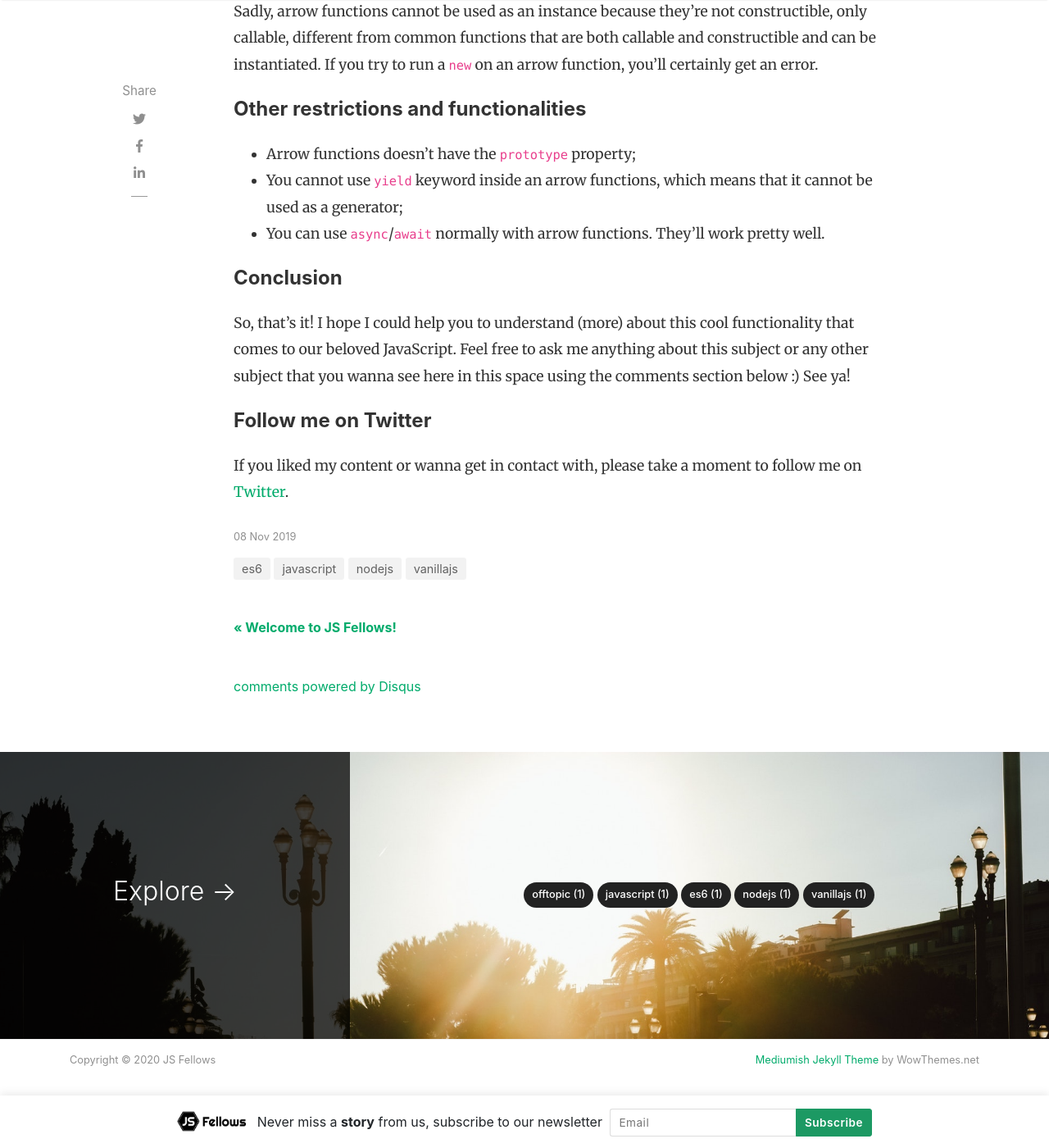
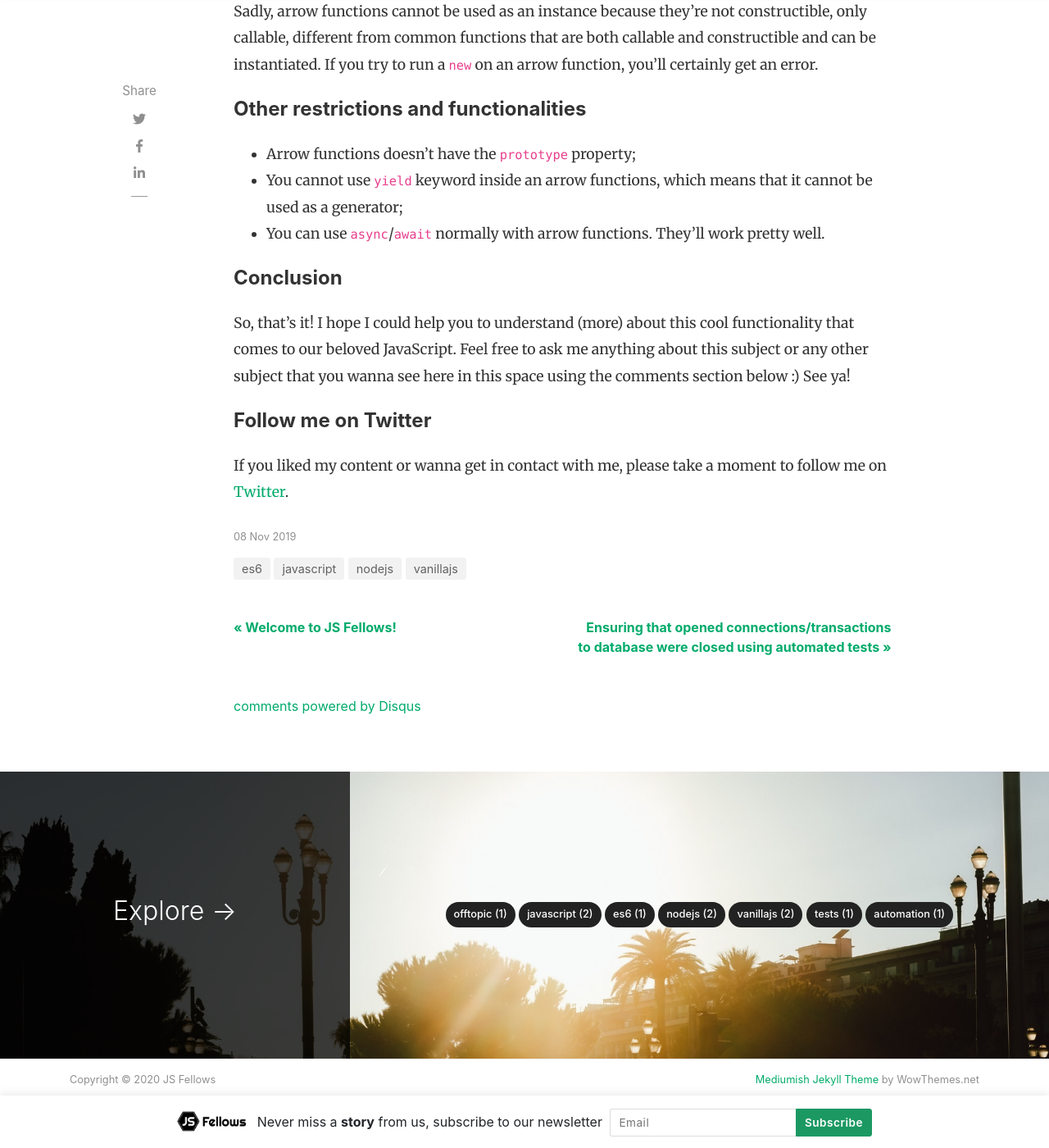
Before and after one commit to jsfellows/jsfellows.github.io, a Jekyll site: the page built from _posts/2019-11-08-arrow-functions-vs-common-functions.md, in a window 1280 px wide and 1400 px high, scrolled down 6016 px. Shown: the whole window at 82% size. Built offline with Jekyll 4.4.1, drawn with Linux system fonts in a browser that asks for light colours; nearby versions of some CDN libraries; comment, search, counter and statistics services are not loaded; part of the change alters nothing that is shown.

Commit message:
Post 3 - Ensuring that opened connections/transactions to database were closed using automated tests

````diff
--- a/_posts/2019-11-08-arrow-functions-vs-common-functions.md
+++ b/_posts/2019-11-08-arrow-functions-vs-common-functions.md
@@ -199,4 +199,4 @@ Sadly, arrow functions cannot be used as an instance because they're not constru
 So, that's it! I hope I could help you to understand (more) about this cool functionality that comes to our beloved JavaScript. Feel free to ask me anything about this subject or any other subject that you wanna see here in this space using the comments section below :) See ya!
 
 #### Follow me on Twitter
-If you liked my content or wanna get in contact with, please take a moment to follow me on [Twitter](https://twitter.com/iViinii).
+If you liked my content or wanna get in contact with me, please take a moment to follow me on [Twitter](https://twitter.com/iViinii).
--- /dev/null
+++ b/_posts/2020-03-14-ensuring-opened-connections-to-database-were-closed-using-automated-tests.md
@@ -0,0 +1,256 @@
+---
+layout: post
+title:  "Ensuring that opened connections/transactions to database were closed using automated tests"
+author: viniciusls
+categories: [ javascript, nodejs, tests, automation, vanillajs ]
+image: assets/images/3.png
+featured: true
+hidden: false
+---
+
+One of the biggest issues that my team was having in one of our projects when I joined in was at the same time the simplest one: As we don't use any database framework, we have to open and close all connections to DB2 manually. In other words, for every query that we wanna run we need to call `openConnection()` at the beginning to get a DB2 connection object and `closeSync()` to close this connection at the end. If, for any reason, someone forget to call `closeSync` at the end of the method it'd remain opened and at this point you can imagine how easy it'll be to get a **memory leak**, which is a serious problem, or other issues like deadlocks and so, specially in a large scale application (even in a smaller one, in fact). Same is valid for transactions as you need to call `beginTransaction()` and `commitTransaction()` or `rollbackTransaction()` if you wanna create an explicit transaction (which is an useful feature in a bunch of cases).
+
+As my project uses `Pool` class from `ibm_db` (DB2 module for NodeJS), we create the `openConnection()` method to abstract the open connection function from pool. The implementation is:
+
+```javascript
+// db2.js
+const { Pool } = require('ibm_db');
+
+class Db2 {
+  constructor() {
+    this.pool = new Pool();
+  }
+
+  openConnection(callback) {
+    return this.pool.open('<my_database_connection_string>', callback);
+  }
+```
+
+Of course the obvious exit would be to just educate everyone to always close its resources, valid for both connections and transactions, but even if all your fellows agreed to pay atention on that you'll never be 100% safe if you don't implement an automated way to check that and this is the solution that we designed in our project to both uncover existing gaps and avoid them to reappear on future.
+
+Talking about **automated tests** and things related to **automation**, these will be the subject of some of my next posts so stay tuned here on JS Fellows and follow me on [Twitter](https://twitter.com/iViinii) :)
+
+To achive this solution, I used the same tools I use to implement **unit tests**: [Mocha](https://mochajs.org/) as runtime library, [Chai](https://www.chaijs.com/) as assertion library and [Sinon](https://sinonjs.org/) as mock/spy/stub library. Let's talk about the responsibility of each of these libraries and then how to implement the solution:
+
+#### Mocha
+
+[Mocha](https://mochajs.org/) is a feature-rich JavaScript test framework running on Node.js and it's responsible by the execution of the tests, generating flexible and accurate reports (can generate both HTML and JSON reports besides logging on console and can be integrated with additional libraries to make it even more useful) and allowing us to customize how tests will be executed in an easy way.
+
+#### Chai
+
+[Chai](https://www.chaijs.com/) is a multi-interface library for assertions on automated tests. It allows us to choose between BDD or TDD methodology, supporting syntaxes like **Should**, **Expect** and **Assert**, making tests even more readable and easy to maintain.
+
+#### Sinon
+
+[Sinon](https://sinonjs.org/) is probably the most used library for the implementation of this solution. Basically we need Sinon in order to replace the original methods that we want to check if was called and to spy how they were called in some cases. But why do we need to replace them? Well, for example, to check if the `closeSync()` method inside DB2 module was called we don't actually wanna to call the `openConnection()` method and open a real database connection and close it, we just wanna to check if `closeSync()` was called once for each `openConnection()` that was called on our code. In other words, we just need to check how many times both methods were called and compare them to make it simple and don't wanna real actions against database so we don't make our tests dependent on database behavior and don't pollute it.
+
+#### How to implement it?
+
+In this step I'll summarize all that I said on the last steps but without showing a complex code as was needed in my project (due to some abstractions and other kind of specific implementations that we have and probably you don't). The rational line that you need to achieve this solution is basically: Everything that was opened should be closed. At this point you probably already realized that you'll have to implement a test for each function that you have that interact with the database and open/close transactions and connections, but hey, it's the same logic you use to implement unit test: no code without tests, everything should be covered and once it's covered, it should be safer to work with and change as much as you need without being scared of the side-effects. Once you implement it, you'll add it to your deployment pipeline to be executed everytime you try to deploy a new code change, this way you'll have a regression suite.
+
+So considering you already installed all the three libraries that I mentioned above, first step is to override the methods used to **open** and **close** your database connections on the module that you use. In my case it'll be DB2 module with `openConnection()` and `closeSync()` methods. I have to mention that `closeSync()` is a method inside the connection object return by `openConnection()`, so it's kinda easier to check it.
+
+```javascript
+const { Db2 } = require('./db2');
+
+const chai = require('chai');
+const lodash = require('lodash');
+const sinon = require('sinon');
+const sinonChai = require('sinon-chai');
+
+chai.should(); // Enable `should` assertions on Chai
+chai.use(sinonChai); // Tell Chai to support Sinon integration
+
+class DatabaseTestSuite {
+  constructor(dao) {
+    this.db2 = new Db2(); // New Db2 class
+    this.dao = dao; // The instance of the class that I want to test, in this case a DAO class
+  }
+
+  async setupStubs(withErrors = false) {
+    this.originalDb2OpenConnection = this.db2.openConnection; // Saving the original openConnection implementation to revert the change later
+
+    Db2.prototype.openConnection = await this.openConnection(withErrors); // Overriding the original openConnection method with the one that we defined below here
+  }
+
+  async restoreStubs() {
+    Db2.prototype.openConnection = this.originalDb2OpenConnection; // Rolling back the change we override on openConnection method
+  }
+
+  async execute(callback, ...data) {
+    this.resources = []; // The list of the opened resources
+    this.transactions = 0; // The total of existing opened transactions
+
+    await this.testCloseResources(callback, ...data); // Call to test if all opened connection were closed
+    await this.testCloseTransactions(callback, ...data); // Call to test if all opened transactions were commit or rolled back
+  }
+
+  async testCloseResources(callback, ...data) {
+    await this.setupStubs(false); // Call to setup the override of openConnection method without force throwing errors (it'll be used later on rollback transaction method)
+
+    try {
+      const params = this.cloneParams(...data); // Create a clone of the params passed by the test implementation to avoid mutating the original ones that will be used on next tests too
+      await callback(...params); // Call the function that we want to test and is passed by parameter to this function with the specified (and cloned) parameters
+    } finally {
+      await this.restoreStubs(); // Restore the overrided methods after the execution
+    }
+
+    for (let resource of this.resources) { // Here's the trick
+      resource.closeSync.should.have.been.called; // Check if for each resource added to the resources array by openConnection method each time this was called had their closeSync() method called. If any of the openConnection connection object hasn't its related closeSync() method called, it'll throw an error showing that a opened connection was not closed (which is what will happen when your code is executed in production)
+    }
+  }
+
+  async testCloseTransactions(callback, ...data) {
+    // Successful connection/execution
+    await this.setupStubs(false); // Call to setup the override of openConnection method without force throwing errors (it'll be used later on rollback transaction method)
+
+    try {
+      const params = this.cloneParams(...data); // Create a clone of the params passed by the test implementation to avoid mutating the original ones that will be used on next tests too
+      await callback(...params); // Call the function that we want to test and is passed by parameter to this function with the specified (and cloned) parameters
+    } finally {
+      await this.restoreStubs(); // Restore the overrided methods after the execution
+    }
+
+    this.chai.expect(this.transactions).to.be.below(1); // Here's the trick: We expected that each opened transaction (which increments by 1 the transactions count) is closed (which decrements by 1 the transactions count). If any remains, it'll throw an error showing that a opened connection was not closed (which is what will happen when your code is executed in production)
+    // At this point, we have to consider that one opened transaction can have multiple commits/rollbacks, so this test is not 100% safe but it helps a lot :)
+
+    // Fail connection/execution
+    await this.setupStubs(true); // Call to setup the override of openConnection method forcing throwing errors to test rollbackTransaction calls, so every opened transaction has to be closed in case of errors
+
+    try {
+      const params = this.cloneParams(...data); // Create a clone of the params passed by the test implementation to avoid mutating the original ones that will be used on next tests too
+      await callback(...params); // Call the function that we want to test and is passed by parameter to this function with the specified (and cloned) parameters
+    } catch (e) { /* We do not need to do anything with this error, just be sure that rollbackTransaction is called */
+    } finally {
+      await this.restoreStubs(); // Restore the overrided methods after the execution
+    }
+
+    this.chai.expect(this.transactions).to.be.below(1); // Here's the trick: We expected that each opened transaction (which increments by 1 the transactions count) is closed (which decrements by 1 the transactions count). If any remains, it'll throw an error showing that a opened connection was not closed (which is what will happen when your code is executed in production)
+    // At this point, we have to consider that one opened transaction can have multiple commits/rollbacks, so this test is not 100% safe but it helps a lot :)
+  }
+
+  openConnection(withErrors = false) {
+    const databaseTestSuite = this;
+
+    // In this block I basically override all database functions that the methods that I want to test uses to avoid interacting directly with database and to add some desired behaviors. It's almost the same that I said that Sinon does for us, but as I was to customize the implementation of each methods, it's easier to do this way. Sinon would be good if, for example, I wanna override only the return of the method. In some cases on this example I did it manually just to avoid mixing uses (manual and Sinon in the same object)
+    this.conn = {
+      prepareSync: function() {
+        let fn = {
+          executeSync: function() {
+            let fn2 = {
+              fetchAllSync: function() {
+                return [['1']];
+              },
+              fetchSync: function() {
+                return [['1']];
+              },
+              closeSync: databaseTestSuite.sinon.spy(); // IMPORTANT: Add a spy to count if this method was called once on the for on line 98
+            };
+
+            databaseTestSuite.resources.push(fn2); // IMPORTANT: Add this function to the resources list to be iterated on the for on line 98
+
+            return fn2;
+          },
+          closeSync: databaseTestSuite.sinon.spy(); // IMPORTANT: Add a spy to count if this method was called once on the for on line 98
+        };
+
+        databaseTestSuite.resources.push(fn); // IMPORTANT: Add this function to the resources list to be iterated on the for on line 98
+
+        return fn;
+      },
+      prepare: function(sql, callback) {
+        let fn = {
+          closeSync: databaseTestSuite.sinon.spy(); // IMPORTANT: Add a spy to count if this method was called once on the for on line 98
+        };
+
+        databaseTestSuite.resources.push(fn); // IMPORTANT: Add this function to the resources list to be iterated on the for on line 98
+
+        callback(null, fn);
+
+        return fn;
+      },
+      querySync: function() {
+        return [['1']];
+      },
+      query: function(query, params, callback) {
+        callback(null, [{ VALUE: 1 }])
+      },
+      closeSync: databaseTestSuite.sinon.spy(), // IMPORTANT: Add a spy to count if this method was called once on the for on line 98
+      beginTransaction: function(callback) {
+        databaseTestSuite.transactions++; // IMPORTANT: Increment the transaction total that will be validated on transactions test
+
+        callback(null);
+      },
+      commitTransaction: function(callback) {
+        if (withErrors) {
+          throw new Error('Cannot commit to database');
+        }
+
+        databaseTestSuite.transactions--; // IMPORTANT: Decrement the transaction total that will be validated on transactions test
+
+        callback(null);
+      },
+      rollbackTransaction: function(callback) {
+        databaseTestSuite.transactions--; // IMPORTANT: Decrement the transaction total that will be validated on transactions test
+
+        callback(null);
+      }
+    };
+
+    this.db2.openConnection = async (callback, autoclose = false) => {
+
+      if (!autoclose) { // There's some functions that autoopen and autoclose the function on my code, so if that's the case, it shouldn't be added to resources list
+        databaseTestSuite.resources.push(this.conn);
+      }
+
+      await callback(null, await this.conn); // Return the generate conn to the callback function
+    };
+
+    return this.db2.openConnection; // Return the new function that we want to use instead of the original openConnection function
+  }
+
+  cloneParams(...params) {
+    return lodash.cloneDeep(params);
+  }
+}
+
+module.exports = { DatabaseTestSuite };
+
+```
+
+And to execute it, we just to need to create a test file to Mocha like this:
+
+```javascript
+// Classes
+const { UserDao } = require('./dao/user.dao');
+const { DatabaseTestSuite } = require('./database.test.suite');
+
+describe('Tests for UserDao', () => {
+  let userDao;
+  let databaseTestSuite;
+
+  before(() => {
+    userDao = new UserDao();
+
+    databaseTestSuite = new DatabaseTestSuite();
+  });
+
+  describe('the getByName function', () => {
+    it('should open, execute and close databases function', async () => {
+      // Initial setup
+      const data = 'Vinicius Silva';
+
+      await databaseTestSuite.execute(userDao.getByName.bind(userDao), data); // Call the execute method from our database.test.suite.js passing the method that we want to test (WITHOU EXECUTING IT - NO () ON METHOD NAME - AND BINDED AS WE'RE USING CLASSES AND NEED THE CONTEXT DEFINED) and the parameters (you can pass as much as necessary).
+    });
+  });
+});
+
+```
+
+And that's it. If `getByName(name)` method inside **userDao** with this parameter calls `openConnection()` once it should call `closeSync()` from the same connection as well. If `getByName(name)` calls `beginTransaction()` once it should call `commitTransaction()` or `rollbackTransaction()` once as well. If it calls any of these methods more than once it should call the respective closing method the same many times as it was opened.
+
+I know that this code can be kinda complex (and it was complex to think as well) and the real implementation is private, so I had to resume it and make it as clean as possible just to education purposes. The point I want to advise you in this case is: focus on the concept explained, not on the implementation showed; it was only an example. But feel free to contact me in case you need further explanation :)
+
+#### Conclusion
+
+So, that's it! I hope I could help you to automated the verification of opened and closed connections and transactions in order to avoid some issues like **memory leaks** or **resources overload**. Feel free to ask me anything about this subject or any other subject that you wanna see here in this space using the comments section below :) See ya!
````
